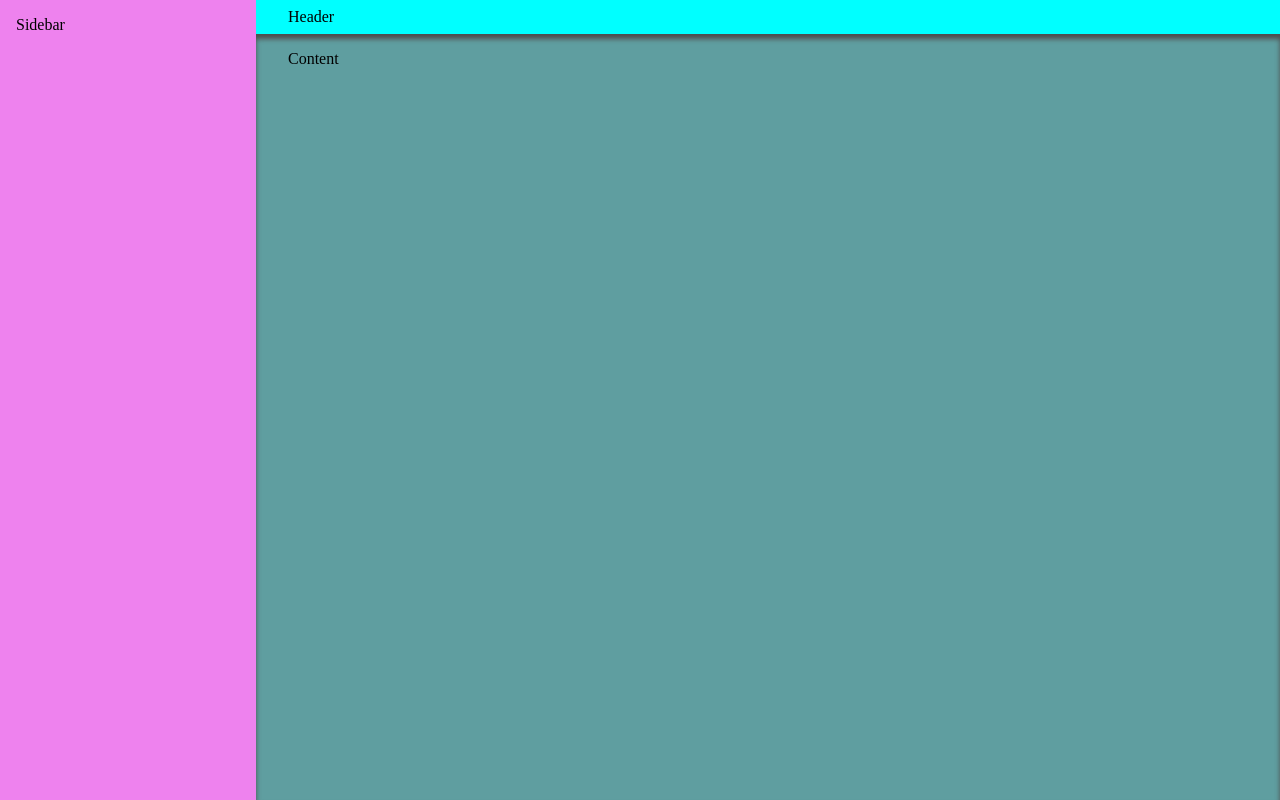
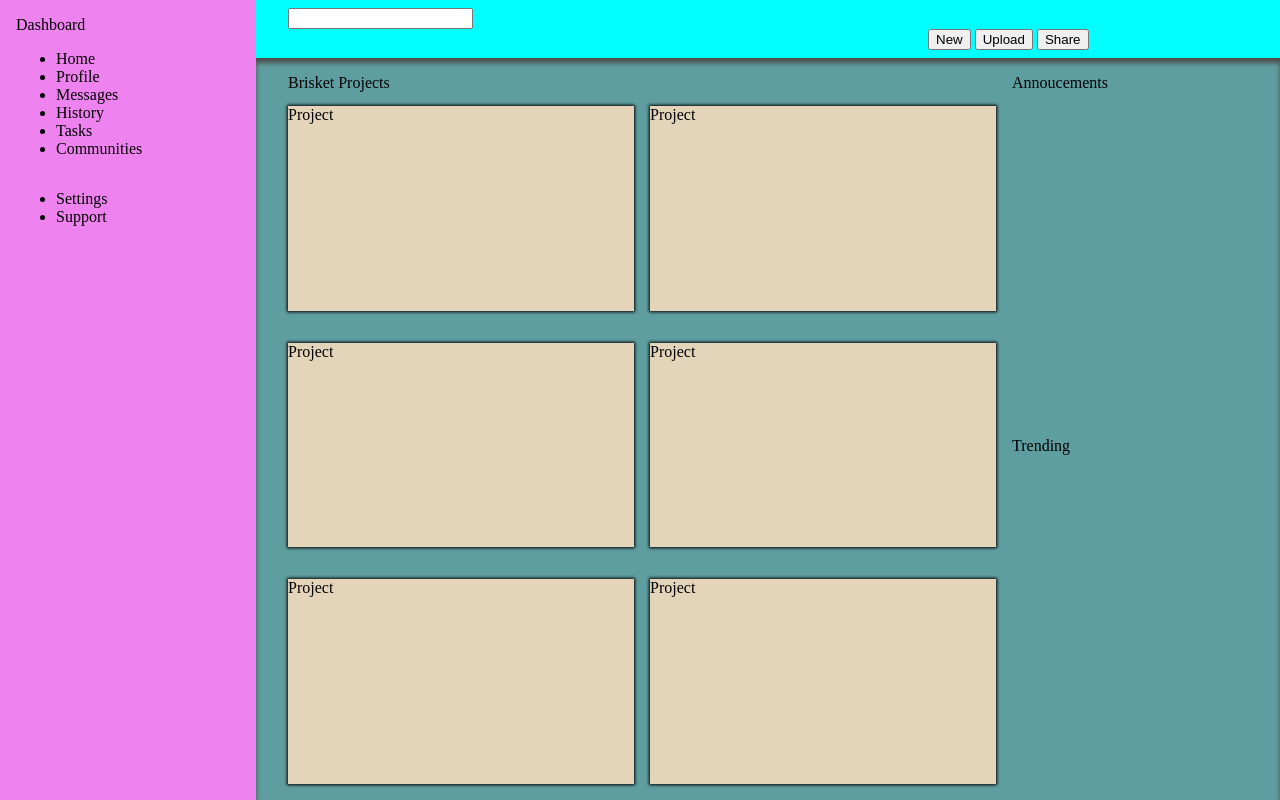
Before and after one commit to MeowMeowMeadow/odin-dashboar, a plain HTML site: page index.html in a window 1280 px wide. Drawn offline with Linux system fonts and the light colour scheme.

Commit message:
Content within sections
Added the temporary content from within the sections to flesh out the site further

```diff
--- a/index.html
+++ b/index.html
@@ -8,8 +8,52 @@
     <title>Meadow Dashboard</title>
 </head>
 <body>
-    <div class="header">Header</div>
-    <div class="sidebar">Sidebar</div>
-    <div class="content">Content</div>
+    <div class="header">
+        <div>
+            <label for="search"></label>
+            <input type="text" id="search" class="input">
+        </div>
+        <div></div>
+        <div></div>
+        <div>
+            <button>New</button>
+            <button>Upload</button>
+            <button>Share</button>
+        </div>
+    </div>
+    <div class="sidebar">
+        <div> Dashboard </div>
+        <div>
+            <ul>
+                <li>Home</li>
+                <li>Profile</li>
+                <li>Messages</li>
+                <li>History</li>
+                <li>Tasks</li>
+                <li>Communities</li>
+            </ul>
+        </div>
+        <div>
+            <ul>
+                <li>Settings</li>
+                <li>Support</li>
+            </ul>
+        </div>
+    </div>
+    <div class="content">
+        <div class="projects">
+            <p>Brisket Projects</p>
+            <div class="project">Project</div>
+            <div class="project">Project</div>
+            <div class="project">Project</div>
+            <div class="project">Project</div>
+            <div class="project">Project</div>
+            <div class="project">Project</div>
+        </div>
+        <div class="announcement-trending">
+            <div class="announcement">Annoucements</div>
+            <div class="trending">Trending</div>
+        </div>
+    </div>
 </body>
 </html>
--- a/style.css
+++ b/style.css
@@ -16,9 +16,28 @@ body
     padding: 0.5rem 2rem;
 }
 
-.header-item
+.projects
 {
+    display: grid;
+    grid-template-rows: auto 1fr 1fr;
+    grid-template-columns: repeat(auto-fit, minmax(300px, 1fr));
+    grid-auto-rows: 1fr;
+    gap: 2rem 1rem;
+}
 
+.projects .project
+{
+    display: grid;
+    background-color: rgb(228, 213, 186);
+    grid-template: 1fr auto/1rem 1fr;
+    box-shadow: 0 0 3px 1px black;
+}
+
+.projects > p
+{
+    margin: 0;
+    margin-bottom: -1.5rem;
+    grid-column: 1 / -1;
 }
 
 .sidebar
@@ -30,9 +49,11 @@ body
     padding: 1rem;
 }
 
-.sidebar-item
+.announcement-trending
 {
-
+    display: grid;
+    grid-template-rows: 1fr 1fr;
+    gap: 1rem;
 }
 
 .content
@@ -45,7 +66,12 @@ body
     box-shadow: inset 0 5px 5px #4e4d4d;
 }
 
-.content-item
+.announcement
 {
+    display: flex;
+}
 
+.trending
+{
+    display: flex;
 }
```
